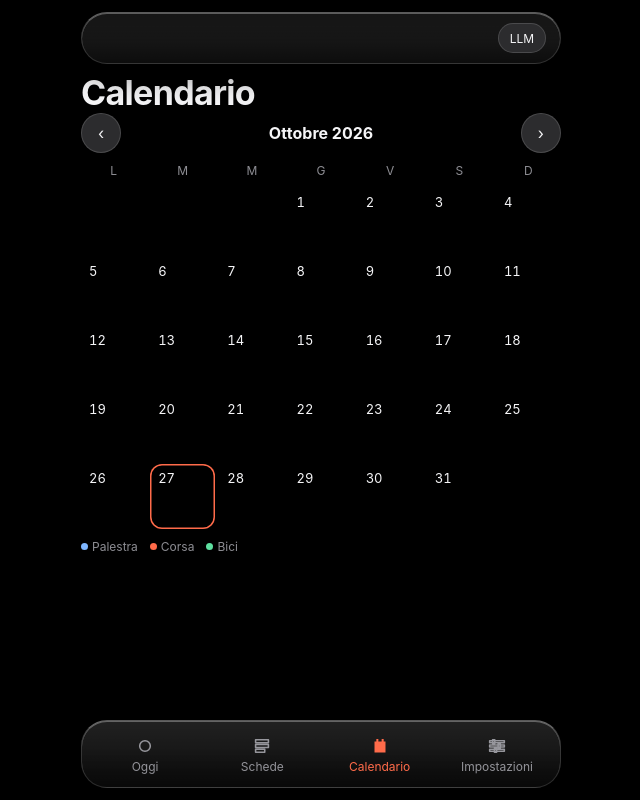
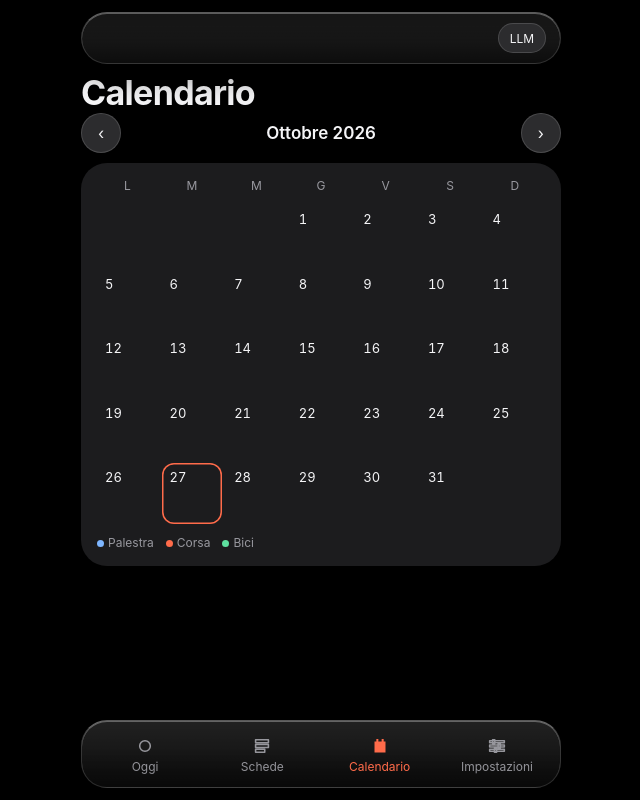
Before and after one commit to paolobitta111/LazyAndCheapPT, a React (Vite) app: page /#/calendario in a window 1280 px wide. Shown: the whole page, without its empty margins (319-959 px from the left). Built offline with nearby package versions, Linux system fonts and the light colour scheme.

Commit message:
feat(ui): griglia calendario nel gruppo inset, nav mese fuori

```diff
--- a/src/components/MonthCalendar.tsx
+++ b/src/components/MonthCalendar.tsx
@@ -72,11 +72,12 @@ export function MonthCalendar(props: {
     <div className="month-calendar" style={{ display: 'flex', flexDirection: 'column', gap: '10px', height: '100%' }}>
       <div style={{ display: 'flex', alignItems: 'center', justifyContent: 'space-between' }}>
         <button className="btn" type="button" aria-label="Mese precedente" onClick={props.onPrev}>‹</button>
-        <strong>{monthLabel}</strong>
+        <strong className="t-head">{monthLabel}</strong>
         <button className="btn" type="button" aria-label="Mese successivo" onClick={props.onNext}>›</button>
       </div>
 
-      <div style={{ display: 'grid', gridTemplateColumns: 'repeat(7, 1fr)', gap: '4px', textAlign: 'center', fontSize: '12px', color: 'var(--label-2)' }}>
+      <div className="month-group group">
+        <div style={{ display: 'grid', gridTemplateColumns: 'repeat(7, 1fr)', gap: '4px', textAlign: 'center', color: 'var(--label-2)' }} className="t-cap">
           {weekdayLetters.map((letter, index) => (
             <span key={index}>{letter}</span>
           ))}
@@ -125,7 +126,7 @@ export function MonthCalendar(props: {
           })}
         </div>
 
-      <div style={{ display: 'flex', gap: '12px', fontSize: '12px', color: 'var(--label-2)' }}>
+        <div style={{ display: 'flex', gap: '12px', color: 'var(--label-2)' }} className="t-cap">
           <span style={{ display: 'flex', alignItems: 'center', gap: '4px' }}>
             <i style={{ width: '7px', height: '7px', borderRadius: '50%', background: sportDotColors.strength }} />
             Palestra
@@ -140,5 +141,6 @@ export function MonthCalendar(props: {
           </span>
         </div>
       </div>
+    </div>
   )
 }
```
Also changed, not shown: 1 other file (tests, documents, lock files or other folders). Lines whose indentation alone changed are shown as unchanged.
